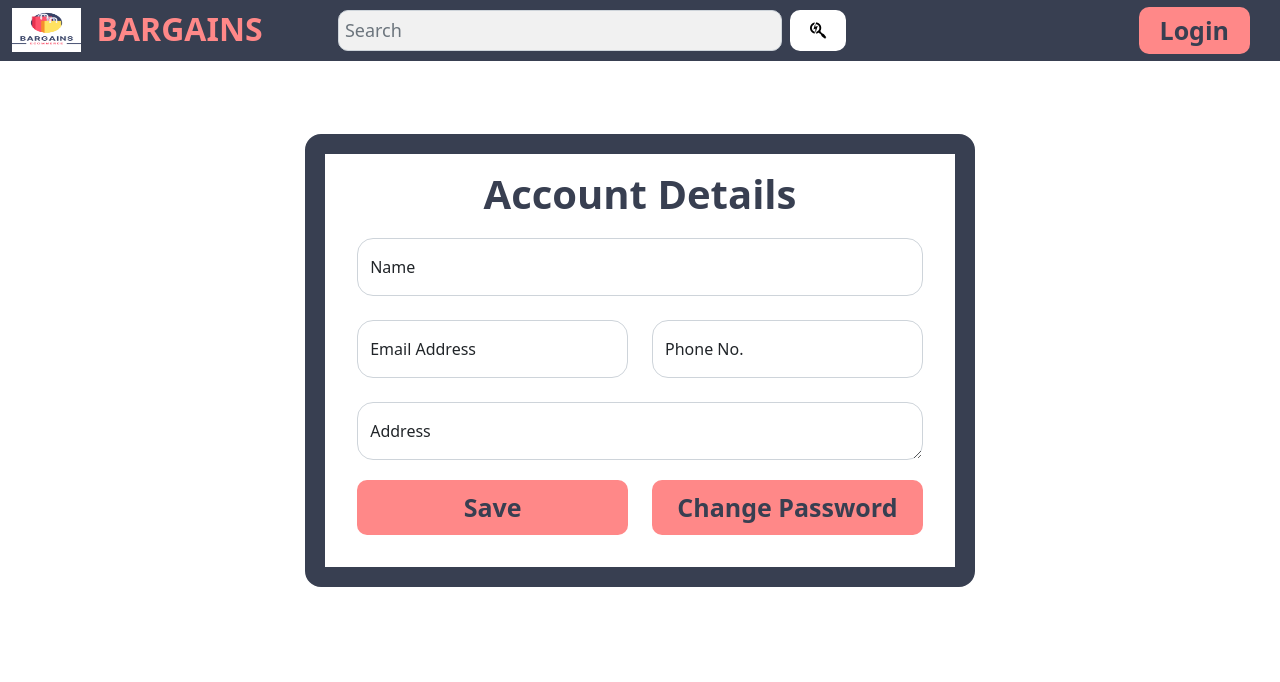
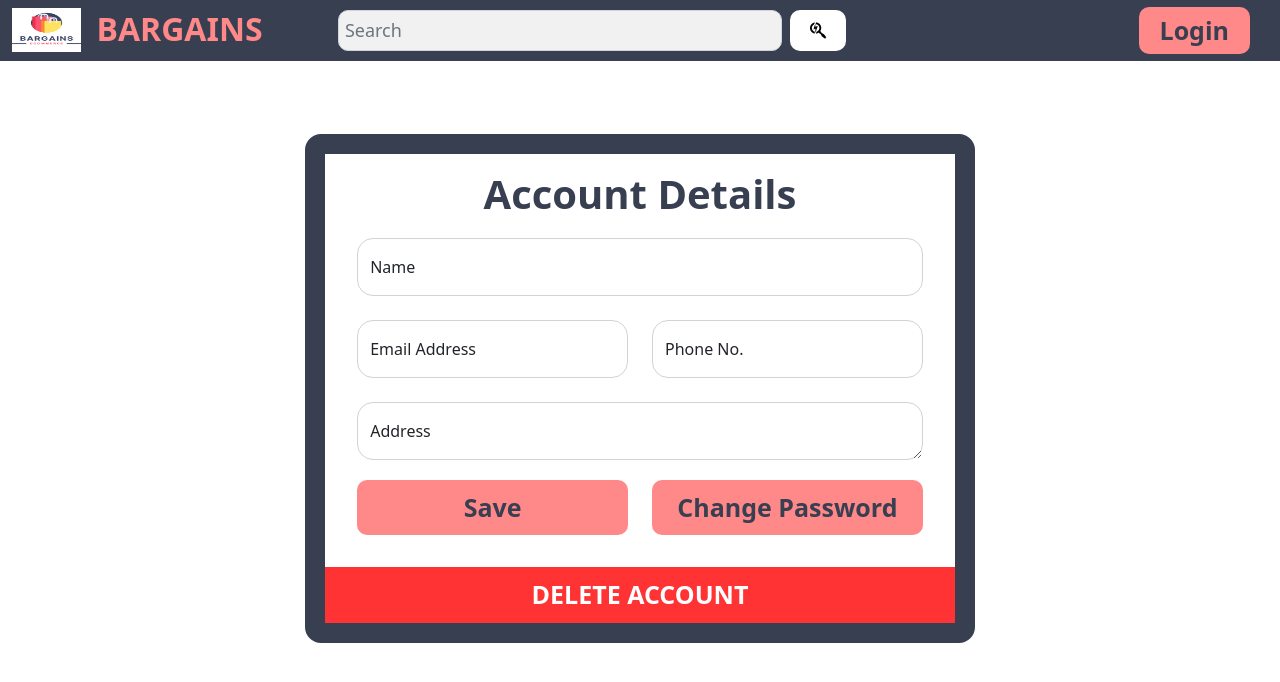
Before and after one commit to Ayush-Bhauwala/OOPS-frontend, a React (Create React App) app: page /accountdetails in a window 1280 px wide. Shown: the top 682 px of the page. Built offline with nearby package versions, Linux system fonts and the light colour scheme; no server answers; sample sign-in values are in the browser's storage.

Commit message:
Delete user, category in modify item

```diff
--- a/src/CustomerComponents/AccountDetails.js
+++ b/src/CustomerComponents/AccountDetails.js
@@ -15,6 +15,23 @@ function AccountDetails() {
     axios.post(url, { id: id }).then((res) => {
       setAccountDetails(res.data);
     });
+  }
+
+  function delAcct() {
+    axios
+      .post(
+        "https://bargainstrial-production.up.railway.app/customer/deleteaccount",
+        {
+          email: accountDetails.email,
+        }
+      )
+      .then((res) => {
+        console.log(res.data);
+        localStorage.removeItem("userid");
+        localStorage.removeItem("role");
+        navigate("/");
+      })
+      .catch((err) => console.log(err.response.data.message));
   }
 
   function saveInfo() {
@@ -139,6 +156,19 @@ function AccountDetails() {
                   </div>
                 </div>
               </div>
+              {role !== "ADMIN" && (
+                <button
+                  className="btn btn-lg btn-block w-100 login-button"
+                  style={{
+                    backgroundColor: "#ff3333",
+                    color: "white",
+                    borderRadius: "0",
+                  }}
+                  onClick={() => delAcct()}
+                >
+                  DELETE ACCOUNT
+                </button>
+              )}
             </div>
           </div>
         </div>
--- a/src/CustomerComponents/CategoryItems.js
+++ b/src/CustomerComponents/CategoryItems.js
@@ -24,7 +24,7 @@ function CategoryItems() {
       <Header user={role} />
       <section style={{ backgroundColor: "#eee" }}>
         <div className="pt-3 ms-3" style={{ color: "#383f51" }}>
-          <h3>Showing search results for {params.category.toLowerCase()}.</h3>
+          <h3>Showing results for {params.category.toLowerCase()}.</h3>
         </div>
         <div className="container py-3">
           {items.map((item) => {
--- a/src/ManagerComponents/AddItem.js
+++ b/src/ManagerComponents/AddItem.js
@@ -193,9 +193,7 @@ function AddItem() {
                       aria-label="Floating label select example"
                       {...register("category")}
                     >
-                      <option selected value="GROCERIES">
-                        Groceries
-                      </option>
+                      <option value="GROCERIES">Groceries</option>
                       <option value="TECHNOLOGY">Technology</option>
                       <option value="FASHION">Fashion</option>
                       <option value="ENTERTAINMENT">Entertainment</option>
--- a/src/ManagerComponents/ModifyItem.js
+++ b/src/ManagerComponents/ModifyItem.js
@@ -54,7 +54,7 @@ function ModifyItem() {
         .patch(url, {
           itemName: name,
           qty: parseInt(quantity),
-          category: itemDetails.category,
+          category: document.getElementById("product-category").value,
           user_id: localStorage.getItem("userid"),
           price: parseInt(price),
           deliveryWithin: 1,
@@ -178,7 +178,23 @@ function ModifyItem() {
                       Enter Product Description
                     </label>
                   </div>
-
+                  <div className="form-floating mb-4">
+                    <select
+                      className="form-select add-item-input"
+                      id="product-category"
+                      aria-label="Floating label select example"
+                      {...register("category")}
+                    >
+                      <option value={itemDetails.category}>
+                        {itemDetails.category}
+                      </option>
+                      <option value="GROCERIES">Groceries</option>
+                      <option value="TECHNOLOGY">Technology</option>
+                      <option value="FASHION">Fashion</option>
+                      <option value="ENTERTAINMENT">Entertainment</option>
+                    </select>
+                    <label for="product-category">Category</label>
+                  </div>
                   <div className="" style={{ color: "#383F51" }}>
                     <h1 className="fs-5 w-100 pb-2">CHANGE OFFER</h1>
                     <div className="row">
```
